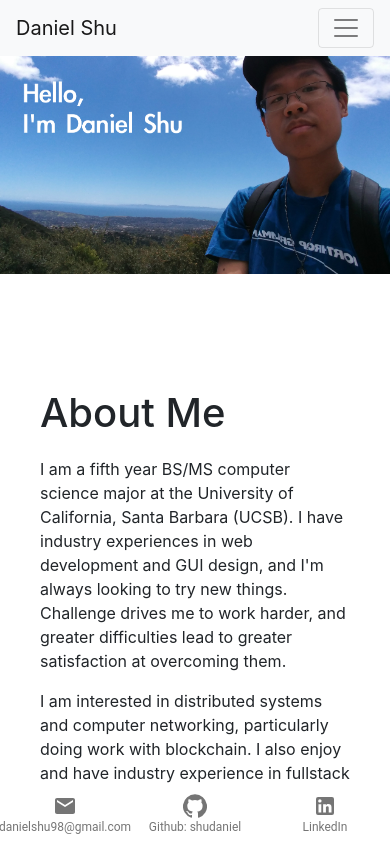
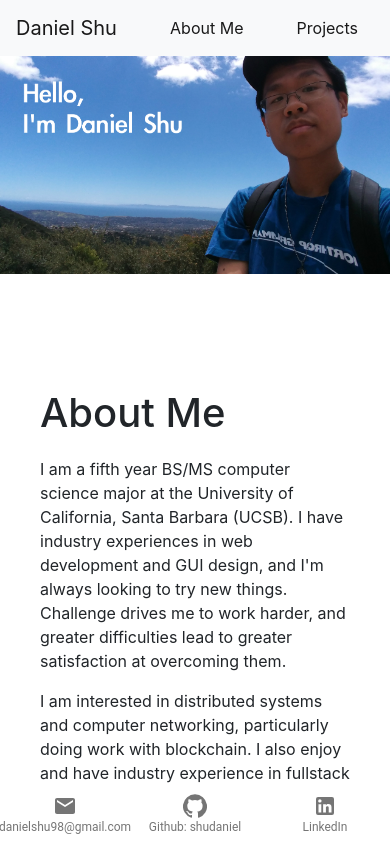
Before and after one commit to shudaniel/shudaniel.github.io, a React (Create React App) app: page / in a window 390 px wide. Shown: the top 842 px of the page. Built offline with nearby package versions, Linux system fonts and the light colour scheme.

Commit message:
removed navbar hamburger menu cause it didnt work

```diff
--- a/package.json
+++ b/package.json
@@ -4,15 +4,18 @@
   "version": "0.1.0",
   "private": true,
   "dependencies": {
+    "-": "0.0.1",
     "@material-ui/core": "^4.9.7",
     "@material-ui/icons": "^4.9.1",
     "@testing-library/jest-dom": "^4.2.4",
     "@testing-library/react": "^9.3.2",
     "@testing-library/user-event": "^7.1.2",
     "bootstrap": "4.4.1",
+    "bootstrap-tabcollapse": "^0.2.6",
     "react": "^16.13.1",
     "react-dom": "^16.13.1",
-    "react-scripts": "3.4.1"
+    "react-scripts": "3.4.1",
+    "save-dev": "0.0.1-security"
   },
   "scripts": {
     "predeploy": "npm run build",
--- a/src/App.js
+++ b/src/App.js
@@ -54,7 +54,7 @@ function App() {
                             ledger is restricted to their own transactions, providing a decentralized distributed ledger that
                             also maintains privacy."
                 tools="This tool utilized another consensus algorithm, BPAXOS, which is a modification of PAXOS
-                        with increased scalability."
+                        with increased scalability. Links to research papers:"
                 links={[
                   {
                     name: "CAPER",
--- /dev/null
+++ b/src/Navbar/Navbar.css
@@ -0,0 +1,3 @@
+.nav-link {
+    color: rgba(0,0,0,.9);
+}
--- a/src/Navbar/Navbar.js
+++ b/src/Navbar/Navbar.js
@@ -1,5 +1,6 @@
 import React from 'react';
 import { Component } from 'react';
+import './Navbar.css';
 
 class Navbar extends Component {
 
@@ -8,16 +9,19 @@ class Navbar extends Component {
             <div className="header">
                 <nav className="navbar navbar-expand-lg navbar-light bg-light">
                     <a className="navbar-brand" href="/">Daniel Shu</a>
-                    <button className="navbar-toggler" type="button" data-toggle="collapse" data-target="#navbarNavAltMarkup"
+
+
+                    {/* <button className="navbar-toggler" type="button" data-toggle="collapse" data-target="#navbarNavAltMarkup"
                         aria-controls="navbarNavAltMarkup" aria-expanded="false" aria-label="Toggle navigation">
-                        <span className="navbar-toggler-icon"></span>
+                        <span className="navbar-toggler-icon"><i class="fas fa-bars fa-1x"></i></span>
                     </button>
                     <div className="collapse navbar-collapse" id="navbarNavAltMarkup">
-                        <div className="navbar-nav">
-                            <a className="nav-item nav-link" href="#about_me">About Me</a>
-                            <a className="nav-item nav-link" href="#projects">Projects</a>
-                        </div>
-                    </div>
+                        <div className="navbar-nav nav"> */}
+                    <a className="nav-item nav-link" href="#about_me">About Me</a>
+                    <a className="nav-item nav-link" href="#projects">Projects</a>
+                        {/* </div> */}
+                    {/* </div> */}
+
                 </nav>
             </div>
         );
```
Also changed, not shown: 2 other files (tests, documents, lock files or other folders).
